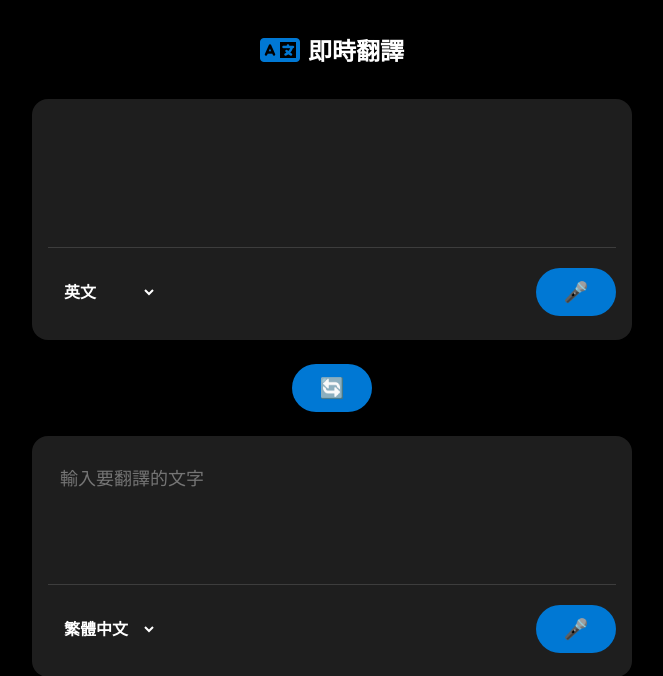
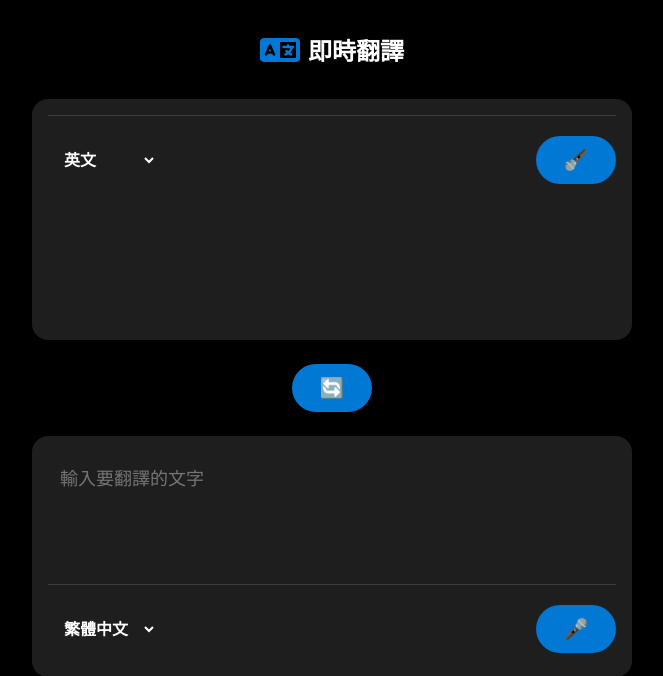
Before and after one commit to marmotkit/trainslator-1, a Python web app: template templates/index.html in a window 1280 px wide. Shown: the top 676 px of the page, without its empty margins (308-971 px from the left). Run offline with Jinja, Linux system fonts and the light colour scheme; the template is opened without the code that fills it, so the values that code supplies are empty.

Commit message:
feat: rotate top input group 180 degrees and fix translation direction

```diff
--- a/templates/index.html
+++ b/templates/index.html
@@ -145,6 +145,13 @@
             padding: 0;
             font-size: 20px;
         }
+        /* 上方的輸入框旋轉180度 */
+        .top-group {
+            transform: rotate(180deg);
+        }
+        .top-group * {
+            transform: rotate(180deg);
+        }
     </style>
 </head>
 <body>
@@ -153,7 +160,7 @@
             <i class="fas fa-language"></i>
             即時翻譯
         </h1>
-        <div class="input-group">
+        <div class="input-group top-group">
             <textarea id="targetText" readonly></textarea>
             <div class="controls">
                 <div class="language-select">
@@ -205,8 +212,13 @@
             const text = translationQueue.shift();
 
             try {
-                const sourceLang = document.getElementById('sourceLang').value;
-                const targetLang = document.getElementById('targetLang').value;
+                // 根據當前使用的麥克風決定翻譯方向
+                const sourceLang = isTargetRecording ?
+                    document.getElementById('targetLang').value :
+                    document.getElementById('sourceLang').value;
+                const targetLang = isTargetRecording ?
+                    document.getElementById('sourceLang').value :
+                    document.getElementById('targetLang').value;
 
                 const response = await fetch(`${API_URL}/translate`, {
                     method: 'POST',
@@ -316,7 +328,7 @@
             for (let i = 0; i < event.results.length; i++) {
                 if (event.results[i].isFinal) {
                     const text = event.results[i][0].transcript;
-                    // 直接將語音輸入放到源文本框，保持語言設定不變
+                    // 將語音輸入放到源文本框，並觸發翻譯
                     document.getElementById('sourceText').value = text;
                     translationQueue = [text];
                     targetRecognition.stop();
```
